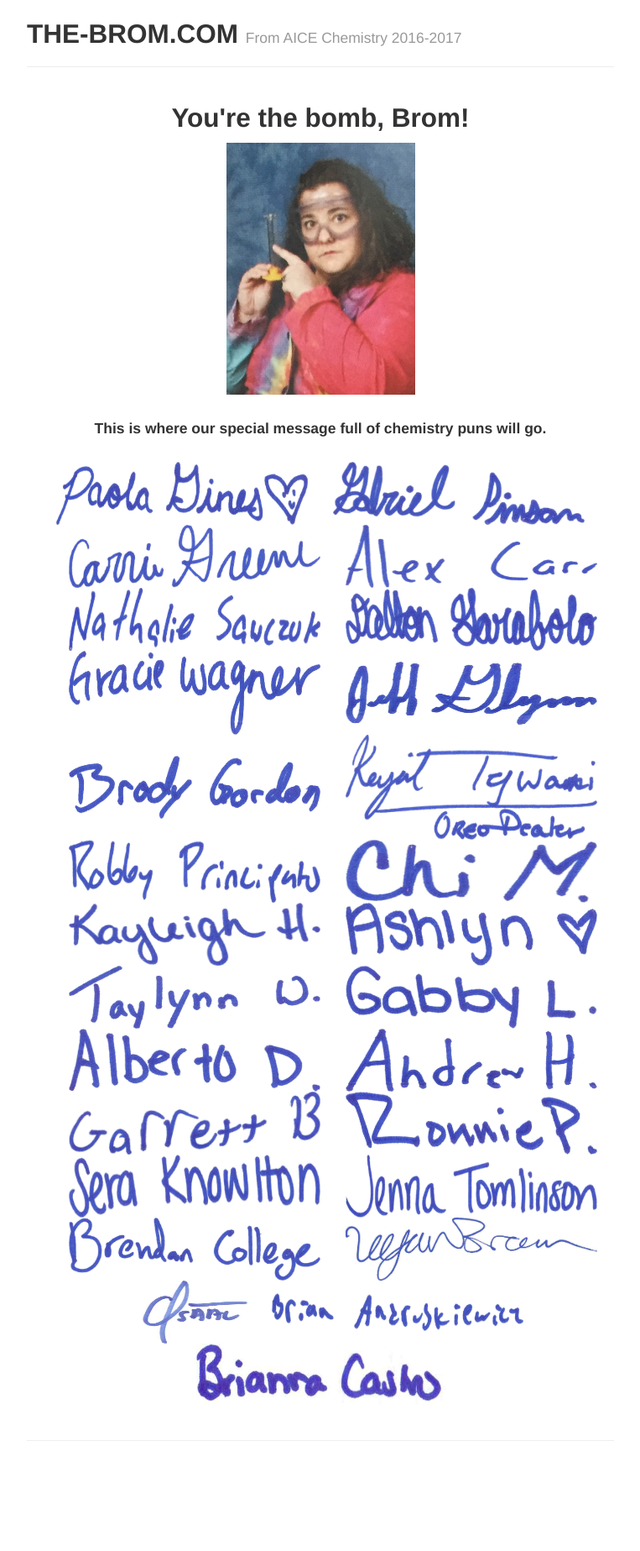
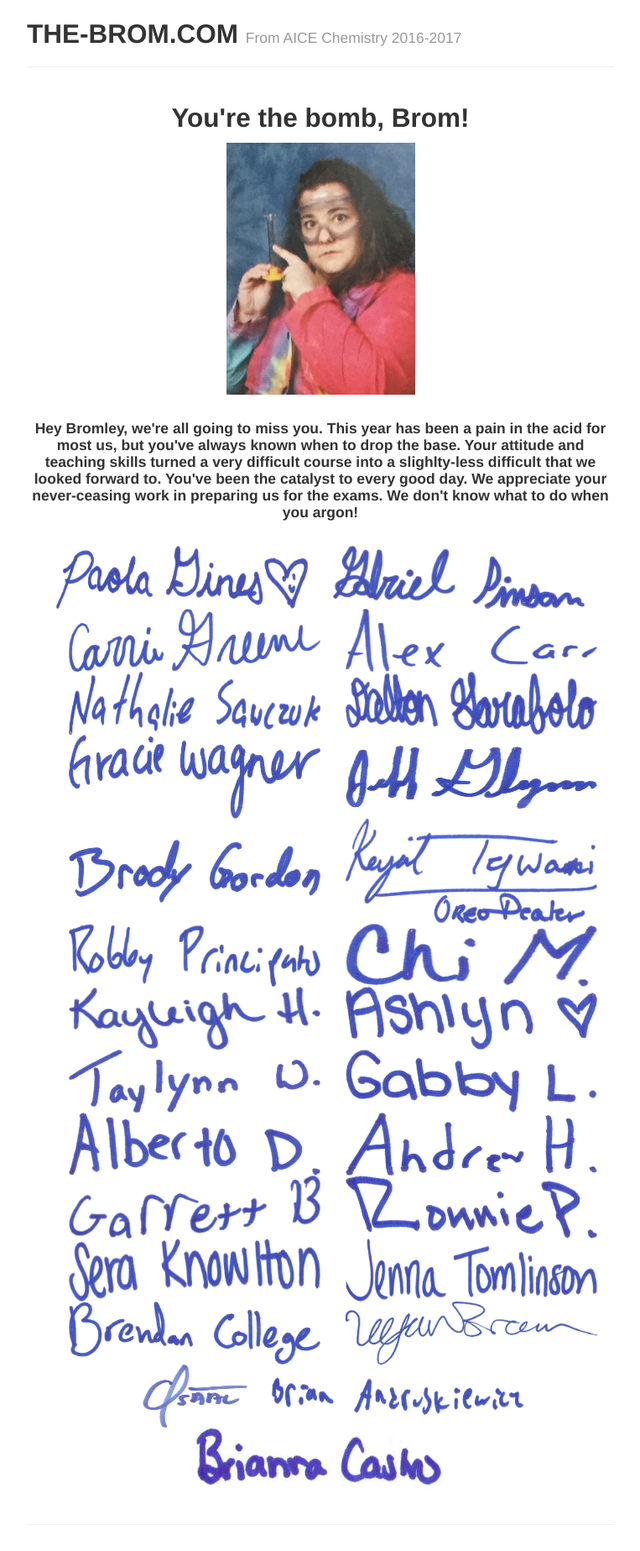
Before and after one commit to the-brom/the-brom.com, a Jekyll site: the page built from index.md, in a window 1280 px wide. Shown: the whole page at 84% size, without its empty margins (258-1021 px from the left). Built offline with Jekyll 4.4.1, drawn with Linux system fonts in a browser that asks for light colours; before the commit the page ends 1747 px from its top, so only the background shows below that.

Commit message:
Update index.md

```diff
--- a/index.md
+++ b/index.md
@@ -9,7 +9,7 @@ description: Mrs. Bromley is THE-BROM.COM!
 <h2>You're the bomb, Brom!</h2>
 <img src="bromley.png" alt="The Brom!" style="height:300px;width:225px;"><br>
 <br>
-<h4>This is where our special message full of chemistry puns will go.<h4>
+<h4>Hey Bromley, we're all going to miss you. This year has been a pain in the acid for most us, but you've always known when to drop the base. Your attitude and teaching skills turned a very difficult course into a slighlty-less difficult that we looked forward to. You've been the catalyst to every good day. We appreciate your never-ceasing work in preparing us for the exams. We don't know what to do when you argon!<h4>
 <br>
 <img src="signatures_optimized/1.jpg" alt="Signature" style="height:75px;width:300px;"><img src="space.png">
 <img src="signatures_optimized/2.jpg" alt="Signature" style="height:75px;width:300px;"><br><img src="space.png">
```
